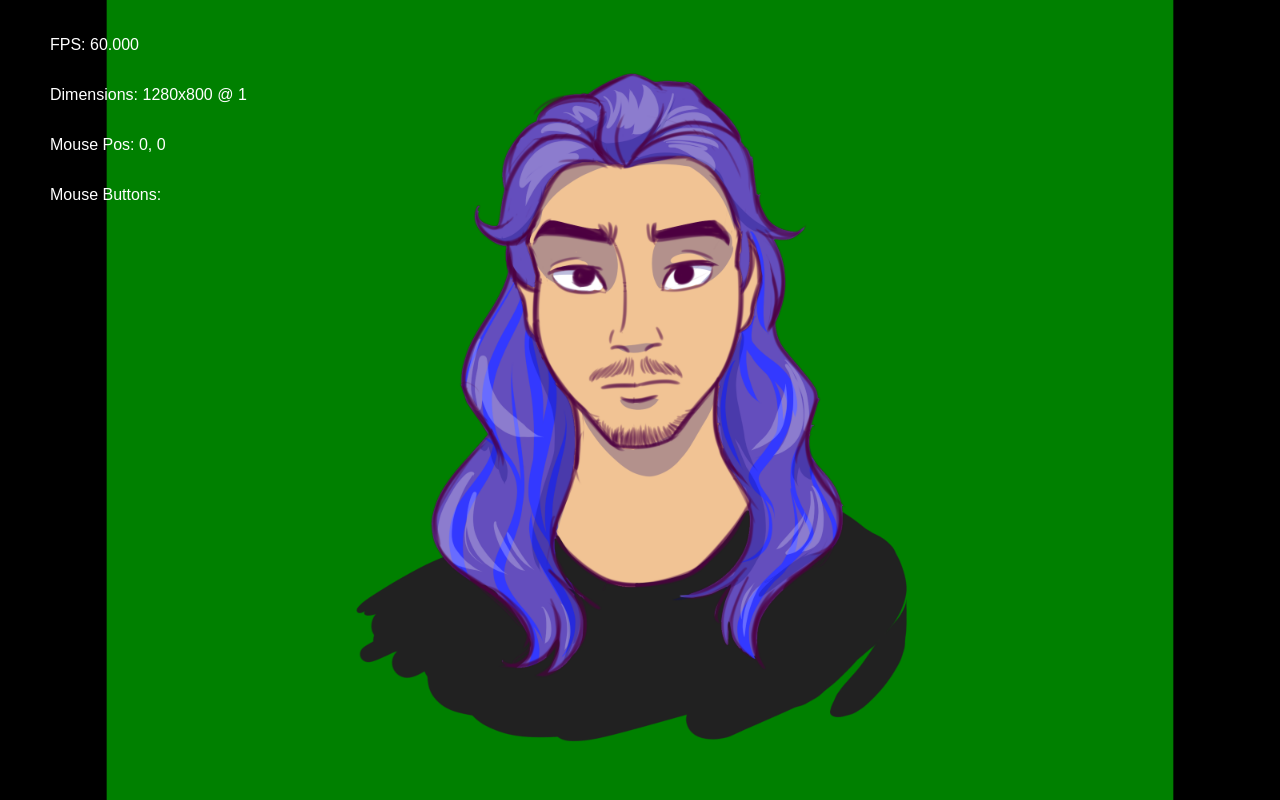
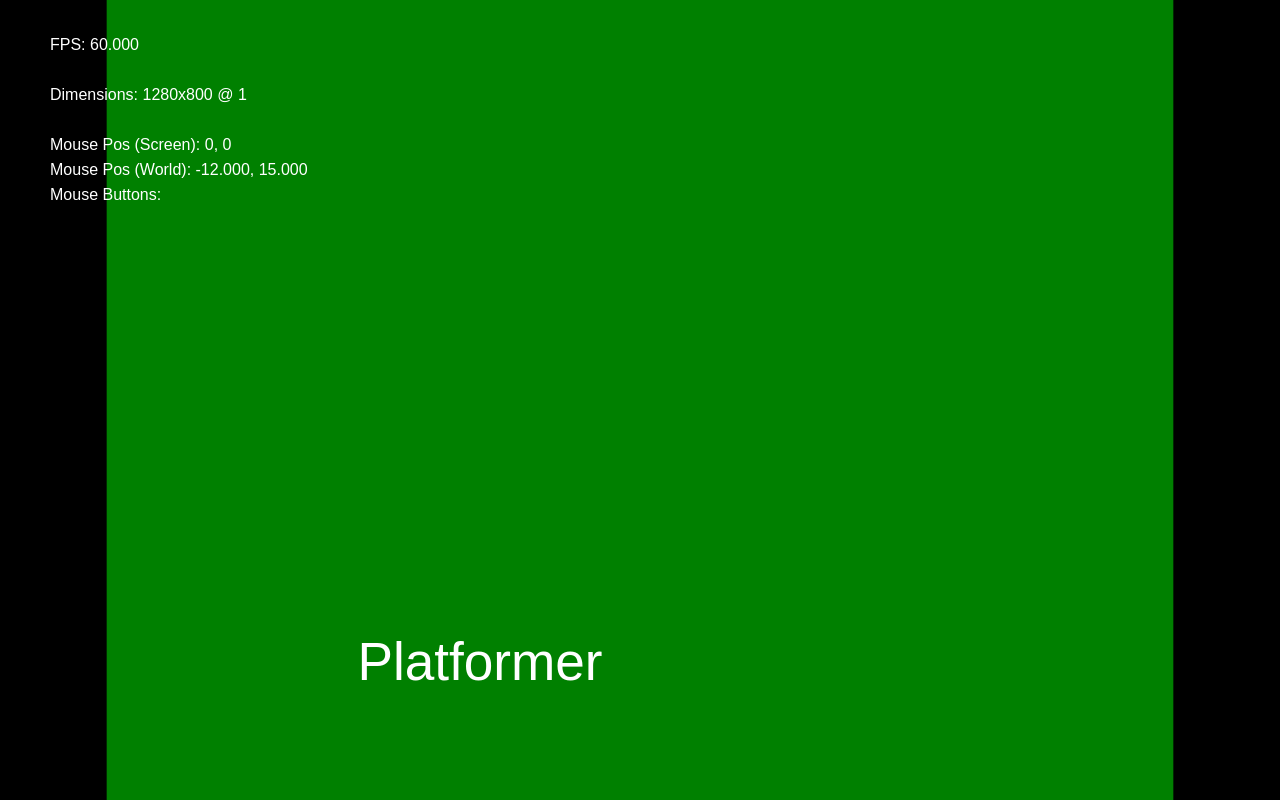
Before and after one commit to aszecsei/ts-platformer, a website built with Parcel: page src/index.html in a window 1280 px wide. Built offline with nearby package versions, Linux system fonts and the light colour scheme.

Commit message:
Add mouse cursors and screen-to-world transform

```diff
--- a/src/core/camera.ts
+++ b/src/core/camera.ts
@@ -1,3 +1,4 @@
+import Vector2 from './math/vector2'
 import Screen from './screen'
 import Transform from './transform'
 
@@ -58,6 +59,29 @@ export default class Camera {
     this.drawLetterbox(ctx)
   }
 
+  public ScreenToWorld(vector2: Vector2) {
+    const screenTranslation = Vector2.Difference(
+      vector2,
+      new Vector2(Screen.width / 2, Screen.height / 2)
+    )
+    const screenScale = Vector2.Quotient(
+      screenTranslation,
+      new Vector2(this._scalingFactor, this._scalingFactor)
+    )
+    const zoomLevel = this._height / (2 * this.orthographicSize)
+    const scale = Vector2.Quotient(
+      screenScale,
+      new Vector2(zoomLevel, zoomLevel)
+    )
+    const rotation = Vector2.Rotate(scale, this.transform.rotation)
+    const translation = Vector2.Sum(
+      rotation,
+      new Vector2(this.transform.position.x, -this.transform.position.y)
+    )
+    const flippedY = Vector2.Product(translation, new Vector2(1, -1))
+    return flippedY
+  }
+
   private applyScale(ctx: CanvasRenderingContext2D) {
     const zoomLevel = this._height / (2 * this.orthographicSize)
     ctx.scale(zoomLevel, zoomLevel)
@@ -92,7 +116,7 @@ export default class Camera {
   }
 
   private applyTranslation(ctx: CanvasRenderingContext2D) {
-    ctx.translate(-this.transform.position.x, -this.transform.position.y)
+    ctx.translate(-this.transform.position.x, this.transform.position.y)
   }
 
   private drawLetterbox(ctx: CanvasRenderingContext2D) {
--- a/src/core/main.ts
+++ b/src/core/main.ts
@@ -2,6 +2,7 @@ import * as config from '../config'
 import Camera from './camera'
 import { game } from './game'
 import { INPUT_MANAGER, MouseButton } from './input'
+import Vector2 from './math/vector2'
 import Screen from './screen'
 
 export default function init() {
@@ -15,7 +16,7 @@ export default function init() {
 
   resizeCanvas()
 
-  ctx.imageSmoothingEnabled = false
+  ctx.imageSmoothingEnabled = true
   ctx.textBaseline = 'middle'
 
   let last = -1
@@ -64,12 +65,13 @@ export default function init() {
         50,
         100
       )
+      const mp = INPUT_MANAGER.mousePosition
+      ctx.fillText(`Mouse Pos (Screen): ${mp.x}, ${mp.y}`, 50, 150)
+      const worldPos = Camera.main.ScreenToWorld(new Vector2(mp.x, mp.y))
       ctx.fillText(
-        `Mouse Pos: ${INPUT_MANAGER.mousePosition.x}, ${
-          INPUT_MANAGER.mousePosition.y
-        }`,
+        `Mouse Pos (World): ${worldPos.x.toFixed(3)}, ${worldPos.y.toFixed(3)}`,
         50,
-        150
+        175
       )
       const mbStr = `${
         INPUT_MANAGER.isMouseButtonDown(MouseButton.LEFT) ? 'LEFT ' : ''
--- a/src/core/math/vector2.ts
+++ b/src/core/math/vector2.ts
@@ -109,6 +109,17 @@ export default class Vector2 {
     throw new Error('Not implemented')
   }
 
+  public static Rotate(v: Vector2, theta: number, dest?: Vector2) {
+    if (!dest) {
+      dest = new Vector2()
+    }
+    const vx = v.x
+    const vy = v.y
+    dest.x = vx * Math.cos(theta) - vy * Math.sin(theta)
+    dest.y = vx * Math.sin(theta) + vy * Math.cos(theta)
+    return dest
+  }
+
   public static SignedAngle(from: Vector2, to: Vector2) {
     // TODO
     throw new Error('Not implemented')
--- a/src/index.ts
+++ b/src/index.ts
@@ -4,10 +4,10 @@ import * as ResourceManager from './core/resource-manager'
 import TitleScene from './platformer/scenes/title-scene'
 /// <reference path="./@types/images.d.ts" />
 
-import alicURL from './platformer/resources/images/alic_face.png'
+import cursorImage from './platformer/resources/images/arrow-cursor.png'
 
 // Load all resources
-ResourceManager.loadImage('alic', alicURL as string)
+ResourceManager.loadImage('cursor', cursorImage)
 
 init()
 game.SetUpScreen(TitleScene)
--- a/src/platformer/scenes/title-scene.ts
+++ b/src/platformer/scenes/title-scene.ts
@@ -5,6 +5,7 @@ import { getImage } from '../../core/resource-manager'
 import { IScene } from '../../core/scene'
 import Sprite from '../../core/sprite'
 import Text from '../../core/text'
+import { INPUT_MANAGER, MouseButton } from './../../core/input'
 
 export default class TitleScene implements IScene {
   private titleText: Text
@@ -15,15 +16,18 @@ export default class TitleScene implements IScene {
   private maxZoomLevel = 13
   private minZoomLevel = 10
 
-  private alicSprite: Sprite
+  private cursor: Sprite
 
   constructor() {
     this.titleText = new Text()
     this.titleText.text = 'Platformer'
     this.titleText.fontSize = '1pt'
 
-    this.alicSprite = new Sprite(getImage('alic'), 1458, 1782)
-    this.alicSprite.transform.scale = new Vector2(0.01, 0.01)
+    this.cursor = new Sprite(getImage('cursor'), 768, 768)
+    this.cursor.transform.scale = new Vector2(0.0005, 0.0005)
+
+    Camera.main.orthographicSize = 10
+    Camera.main.transform.position = new Vector3(4, 5, 0)
   }
 
   public name() {
@@ -32,13 +36,26 @@ export default class TitleScene implements IScene {
 
   public update(deltaTime: number) {
     // TODO
-    this.alicSprite.update(deltaTime)
+    const mp = INPUT_MANAGER.mousePosition
+
+    if (INPUT_MANAGER.isMouseButtonDown(MouseButton.LEFT)) {
+      Camera.main.transform.rotation -= deltaTime / 1000
+    }
+    if (INPUT_MANAGER.isMouseButtonDown(MouseButton.RIGHT)) {
+      Camera.main.transform.rotation += deltaTime / 1000
+    }
+
+    const v2 = Camera.main.ScreenToWorld(new Vector2(mp.x, mp.y))
+    this.cursor.transform.position.xy = v2.xy
+    this.cursor.transform.rotation = Camera.main.transform.rotation
+
+    this.cursor.update(deltaTime)
   }
 
   public draw(ctx: CanvasRenderingContext2D, deltaTime: number) {
     ctx.fillStyle = 'green'
     ctx.fillRect(-100, -100, 200, 200)
     this.titleText.draw(ctx, deltaTime)
-    this.alicSprite.draw(ctx)
+    this.cursor.draw(ctx)
   }
 }
--- a/src/style.css
+++ b/src/style.css
@@ -10,6 +10,7 @@ canvas {
   display: block;
   margin: 0;
   padding: 0;
+  cursor: none;
 }
 
 html,
```
Also changed, not shown: src/platformer/resources/images/alic_face.png (deleted), src/platformer/resources/images/arrow-cursor.png (added).
